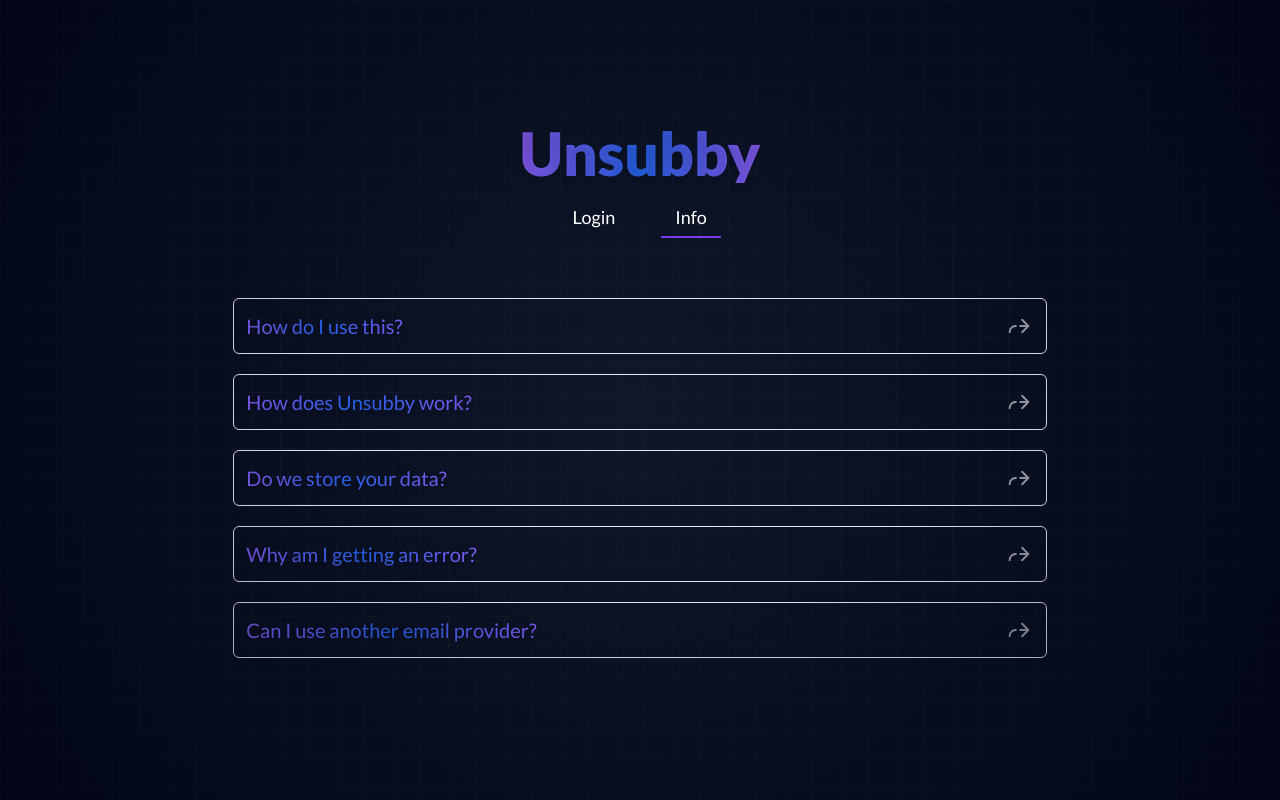
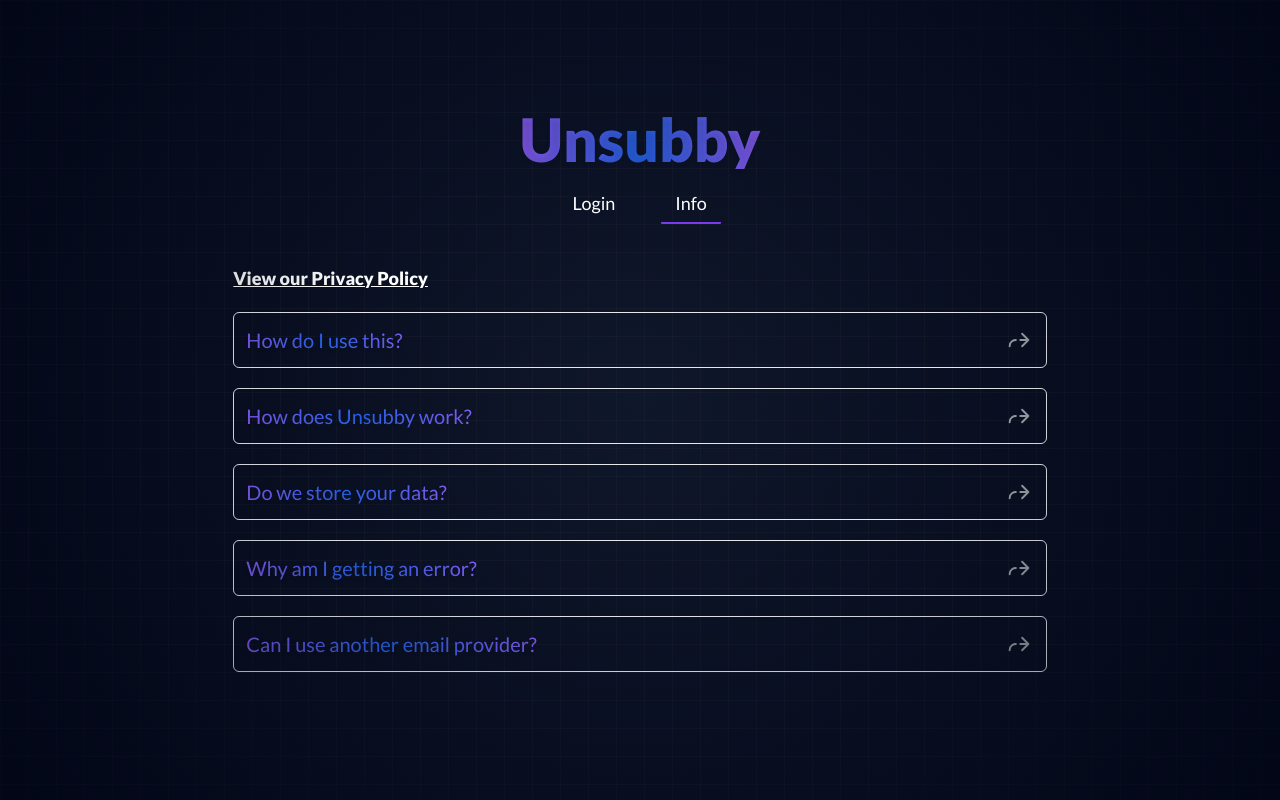
Before and after one commit to maxxjonesyy/unsubby, a React (Vite) app: page / in a window 1280 px wide. Both pictures are taken after a click on the button "Info". Built offline with nearby package versions, Linux system fonts and the light colour scheme; no server answers.

Commit message:
add privacy policy link

```diff
--- a/src/views/Login.tsx
+++ b/src/views/Login.tsx
@@ -78,6 +78,7 @@
         </>
       ) : (
         <div className='w-full p-5 lg:w-2/3 max-w-[900px] transition-all duration-300'>
+          <a href="https://www.termsfeed.com/live/13a0fa4a-7f0e-4e66-b095-f92faa2eabb0" target="_blank" className="font-bold text-lg underline">View our Privacy Policy</a>
           {faq.map((item, index) => (
             <div
               onClick={() => handleInfoClick(index)}
```
